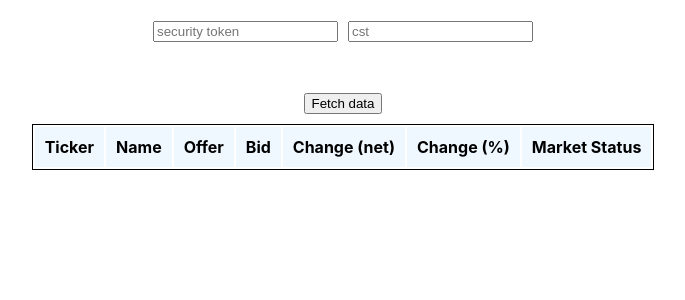
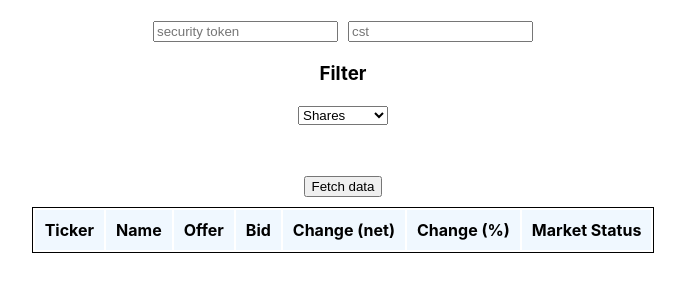
Before and after one commit to ekarudianto/capital-screener, a React (Create React App) app: page / in a window 1280 px wide. Shown: the top 300 px of the page, without its empty margins (297-982 px from the left). Built offline with nearby package versions, Linux system fonts and the light colour scheme.

Commit message:
Add filter selection

```diff
--- a/src/App.tsx
+++ b/src/App.tsx
@@ -2,10 +2,13 @@ import React, {useState} from 'react';
 import './App.css';
 import Screener from "./components/Screener";
 import APICredentials from "./components/APICredentials";
+import Filter from "./components/Filter";
+import {MarketType} from "./config/constants";
 
 function App() {
   const [securityToken, setSecurityToken] = useState('');
   const [cst, setCst] = useState('');
+  const [marketType, setMarketType] = useState(MarketType.SHARES);
 
   return (
     <div className="App">
@@ -13,7 +16,8 @@ function App() {
         updateSecurityToken={setSecurityToken}
         updateCst={setCst}
       />
-      <Screener credentials={{ securityToken, cst }} />
+      <Filter updateMarketType={setMarketType} />
+      <Screener credentials={{ securityToken, cst }} filter={{ marketType }} />
     </div>
   );
 }
--- a/src/components/APICredentials/index.tsx
+++ b/src/components/APICredentials/index.tsx
@@ -1,7 +1,6 @@
 import './APICredentials.css';
 
 export default function APICredentials(props: any) {
-
   return (
     <div className='APICredentials'>
       <input
--- /dev/null
+++ b/src/components/Filter/Filter.css
@@ -0,0 +1,3 @@
+.filter {
+    margin-top: 20px;
+}
--- /dev/null
+++ b/src/components/Filter/index.tsx
@@ -0,0 +1,16 @@
+import './Filter.css';
+import {MarketType} from "../../config/constants";
+
+export default function Filter(props: any) {
+  return (
+    <div className='filter'>
+      <h3>Filter</h3>
+      <select name='marketType' defaultValue={MarketType.SHARES} onChange={e => props.updateMarketType(e.target.value)}>
+        <option value={MarketType.SHARES}>Shares</option>
+        <option value={MarketType.CRYPTOCURRENCIES}>Crypto</option>
+        <option value={MarketType.CURRENCIES}>Forex</option>
+        <option value={MarketType.COMMODITIES}>Commodity</option>
+      </select>
+    </div>
+  );
+}
--- a/src/components/Screener/index.tsx
+++ b/src/components/Screener/index.tsx
@@ -1,8 +1,8 @@
-import {useExpanded, useFilters, useGroupBy, usePagination, useSortBy, useTable} from 'react-table';
+import {usePagination, useSortBy, useTable} from 'react-table';
 import { useMemo, useState } from "react";
 import './Screener.css';
 export default function Screener(props: any) {
-  const { credentials: { securityToken, cst }} = props;
+  const { credentials: { securityToken, cst }, filter: { marketType }} = props;
   const backendAPI = 'https://api-capital.backend-capital.com/api/v1';
   const [shares, setShares] = useState([]);
 
@@ -77,7 +77,7 @@ export default function Screener(props: any) {
     const filteredShares = markets
       .filter((market: any) => {
         const isTradeableMarket = !market.marketModes.includes('VIEW_ONLY') || !market.marketModes.includes('CLOSE_ONLY');
-        const isShares = market.instrumentType === "SHARES";
+        const isShares = market.instrumentType === marketType;
         return isTradeableMarket && isShares;
       })
 
--- /dev/null
+++ b/src/config/constants.ts
@@ -0,0 +1,6 @@
+export enum MarketType {
+  SHARES = 'SHARES',
+  COMMODITIES = 'COMMODITIES',
+  CRYPTOCURRENCIES = 'CRYPTOCURRENCIES',
+  CURRENCIES = 'CURRENCIES'
+}
```
